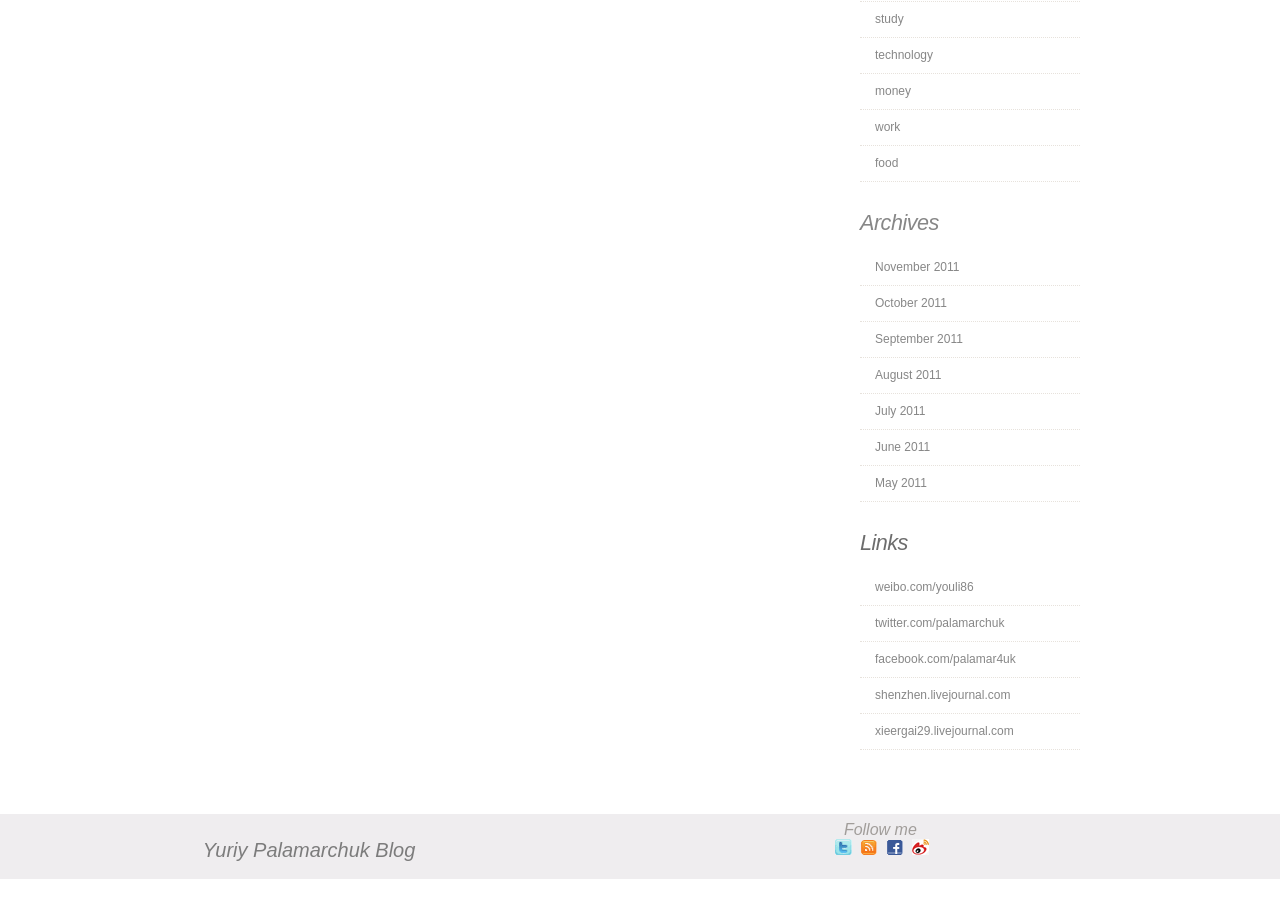
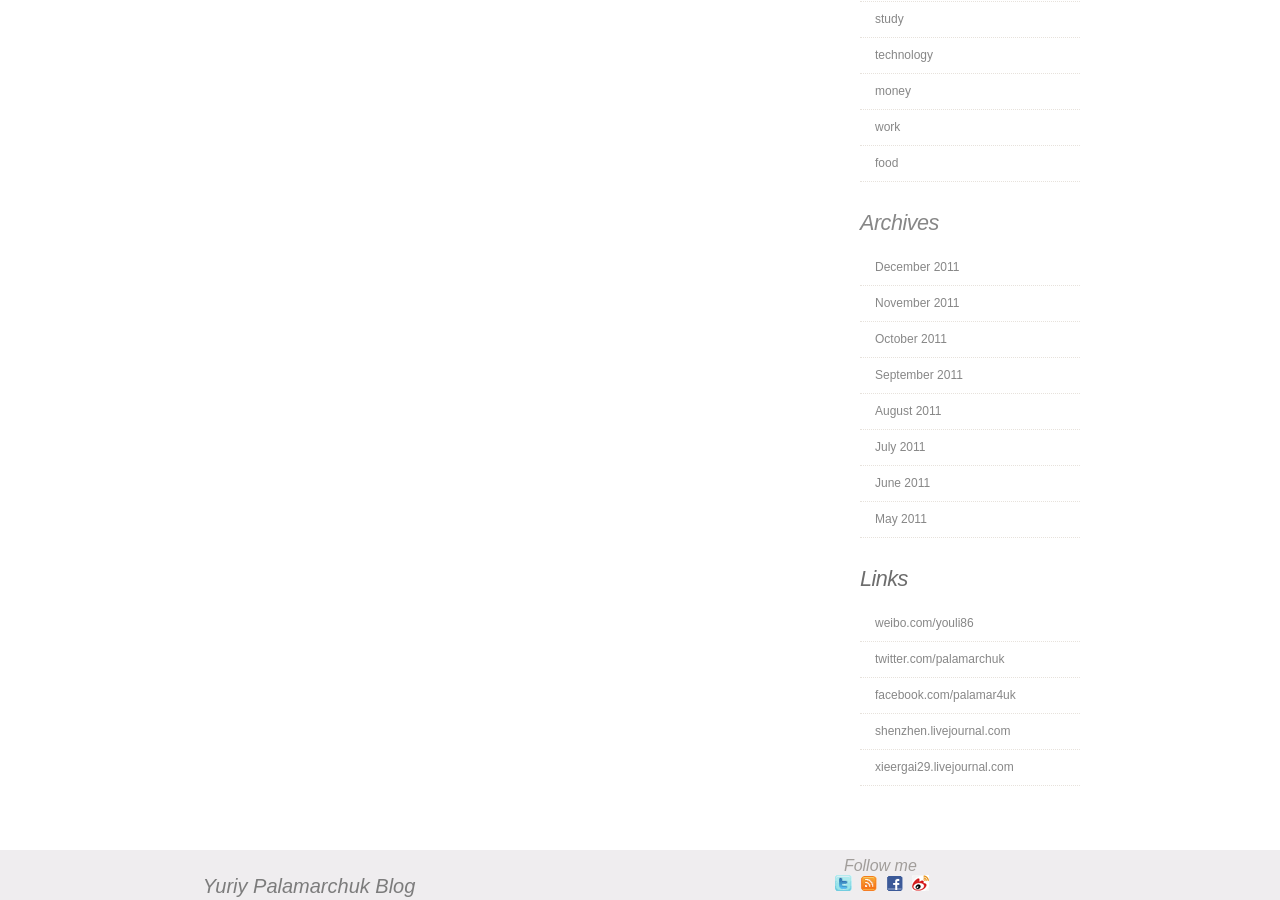
Before and after one commit to iurii/iurii.github.com, a Jekyll site: the page built from about.html, in a window 1280 px wide and 900 px high, scrolled down 792 px. Built offline with Jekyll 4.4.1, drawn with Linux system fonts in a browser that asks for light colours; comment, search, counter and statistics services are not loaded; before the commit the page ends 1671 px from its top, so only the background shows below that.

Commit message:
December archives page

```diff
--- a/_layouts/default.html
+++ b/_layouts/default.html
@@ -146,6 +146,7 @@ else {
 							<h2><a href="archives.html">Archives</a></h2>
 
 							<ul>
+                                                                <li><a href="/archives/2011_December.html">December 2011</a></li>
                                                                 <li><a href="/archives/2011_November.html">November 2011</a></li>
                                                                 <li><a href="/archives/2011_October.html">October 2011</a></li>
                                                                 <li><a href="/archives/2011_September.html">September 2011</a></li>
```
